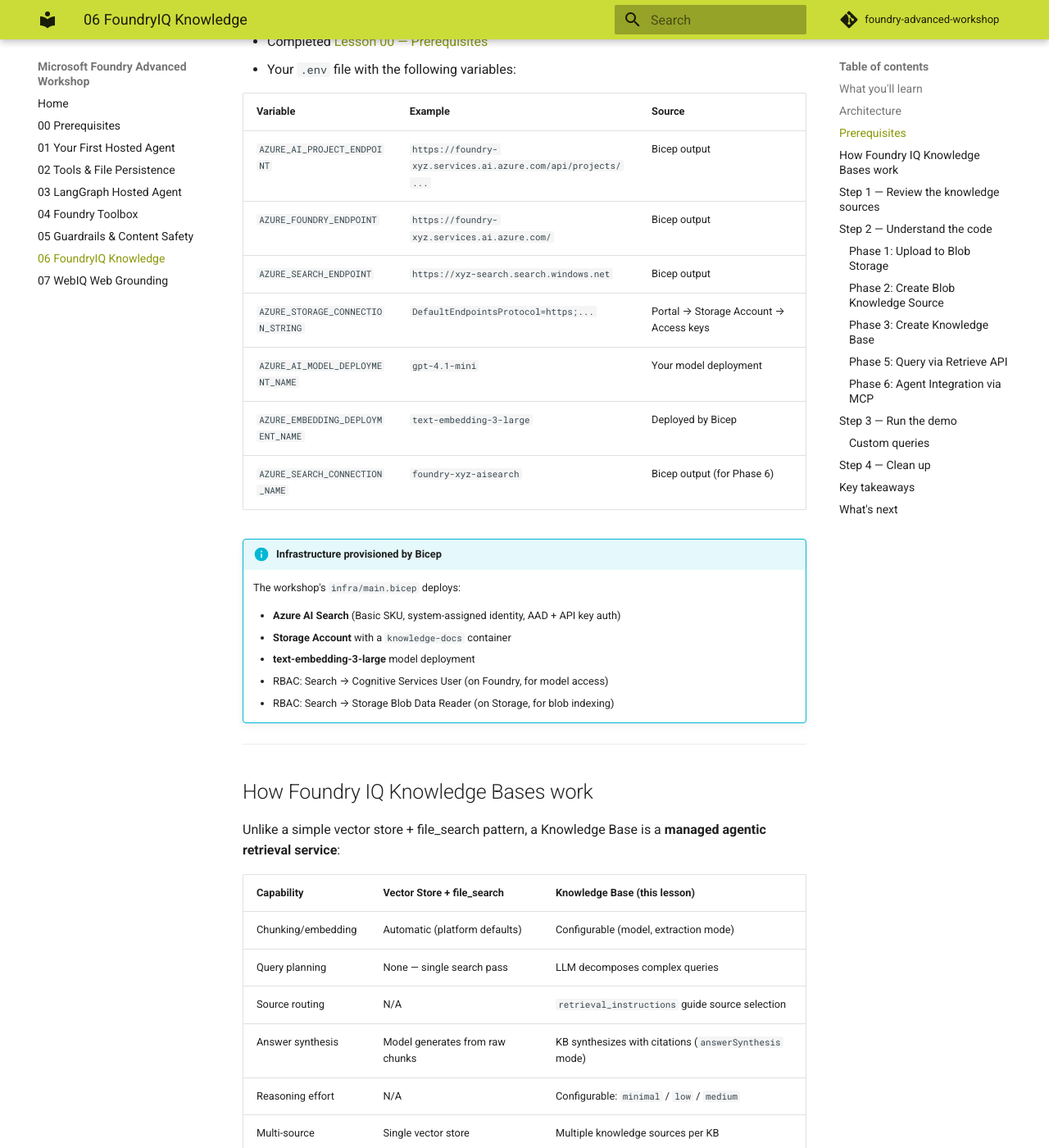
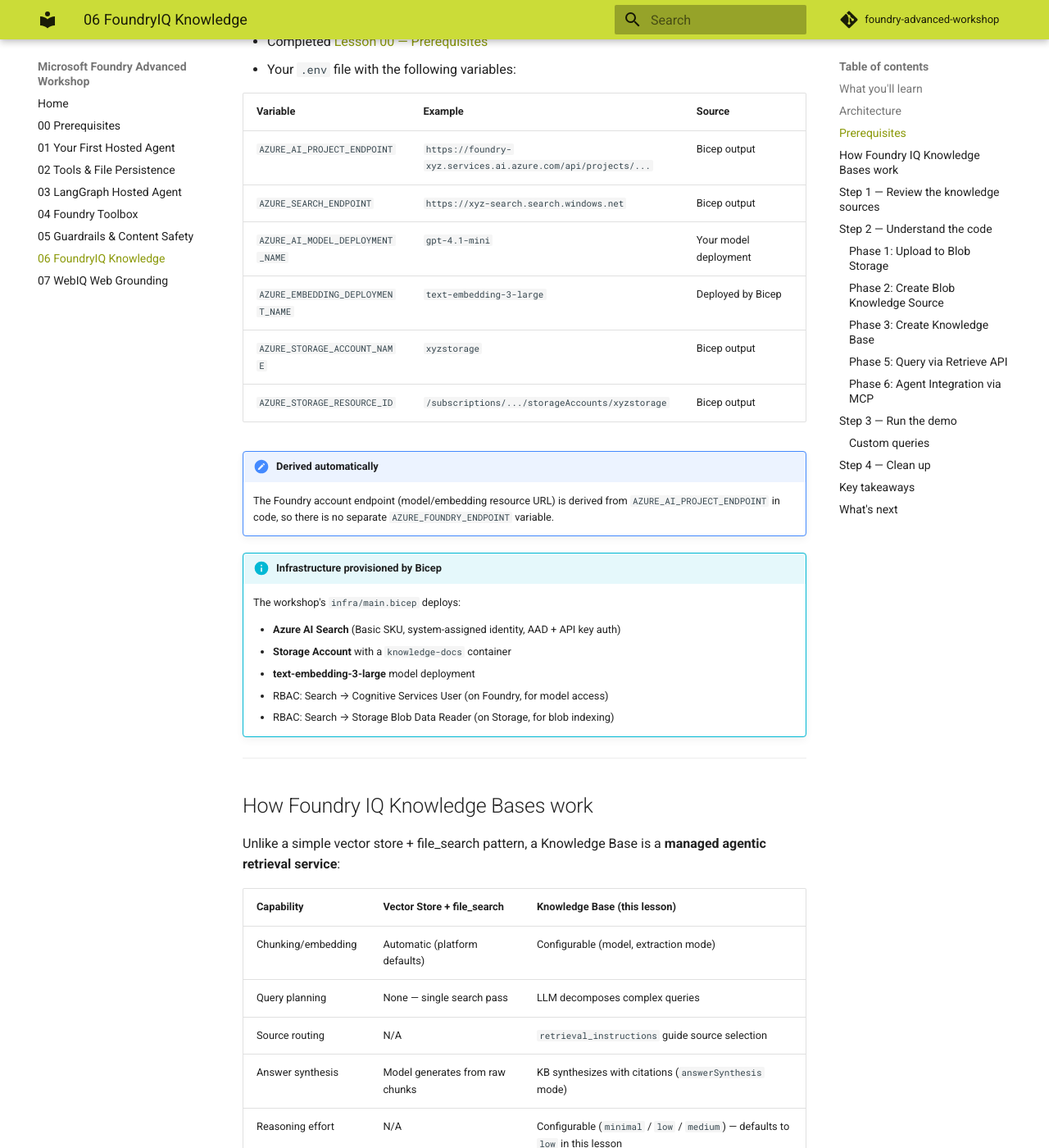
Before and after one commit to beyondelastic/foundry-advanced-workshop, an MkDocs documentation site: the page built from docs/06-foundry-iq.md, in a window 1280 px wide and 1400 px high, scrolled down 1370 px. Shown: the whole window at 82% size. Built offline with MkDocs 1.6.1 and Material for MkDocs 9.7.7, drawn with Linux system fonts in a browser that asks for light colours; comment, search, counter and statistics services are not loaded; some of the changed text lies outside the part shown.

Commit message:
Update environment configuration and documentation for Foundry IQ integration
- Remove redundant AZURE_FOUNDRY_ENDPOINT variable, derive it from AZURE_AI_PROJECT_ENDPOINT
- Add AZURE_STORAGE_ACCOUNT_NAME and AZURE_STORAGE_RESOURCE_ID to environment variables
- Update documentation to reflect changes in variable usage and derived values

```diff
--- a/docs/06-foundry-iq.md
+++ b/docs/06-foundry-iq.md
@@ -60,12 +60,14 @@ flowchart LR
 | Variable | Example | Source |
 |----------|---------|--------|
 | `AZURE_AI_PROJECT_ENDPOINT` | `https://foundry-xyz.services.ai.azure.com/api/projects/...` | Bicep output |
-| `AZURE_FOUNDRY_ENDPOINT` | `https://foundry-xyz.services.ai.azure.com/` | Bicep output |
 | `AZURE_SEARCH_ENDPOINT` | `https://xyz-search.search.windows.net` | Bicep output |
-| `AZURE_STORAGE_CONNECTION_STRING` | `DefaultEndpointsProtocol=https;...` | Portal → Storage Account → Access keys |
 | `AZURE_AI_MODEL_DEPLOYMENT_NAME` | `gpt-4.1-mini` | Your model deployment |
 | `AZURE_EMBEDDING_DEPLOYMENT_NAME` | `text-embedding-3-large` | Deployed by Bicep |
-| `AZURE_SEARCH_CONNECTION_NAME` | `foundry-xyz-aisearch` | Bicep output (for Phase 6) |
+| `AZURE_STORAGE_ACCOUNT_NAME` | `xyzstorage` | Bicep output |
+| `AZURE_STORAGE_RESOURCE_ID` | `/subscriptions/.../storageAccounts/xyzstorage` | Bicep output |
+
+!!! note "Derived automatically"
+    The Foundry account endpoint (model/embedding resource URL) is derived from `AZURE_AI_PROJECT_ENDPOINT` in code, so there is no separate `AZURE_FOUNDRY_ENDPOINT` variable.
 
 !!! info "Infrastructure provisioned by Bicep"
     The workshop's `infra/main.bicep` deploys:
@@ -88,9 +90,9 @@ Unlike a simple vector store + file_search pattern, a Knowledge Base is a **mana
 | Query planning | None — single search pass | LLM decomposes complex queries |
 | Source routing | N/A | `retrieval_instructions` guide source selection |
 | Answer synthesis | Model generates from raw chunks | KB synthesizes with citations (`answerSynthesis` mode) |
-| Reasoning effort | N/A | Configurable: `minimal` / `low` / `medium` |
-| Multi-source | Single vector store | Multiple knowledge sources per KB |
-| Agent integration | `file_search` tool | MCP endpoint → `MCPTool` |
+| Reasoning effort | N/A | Configurable (`minimal` / `low` / `medium`) — defaults to `low` in this lesson |
+| Multi-source | Single vector store | Multiple knowledge sources per KB (blob + search index in this lesson) |
+| Agent integration | `file_search` tool | MCP endpoint → Responses API `mcp` tool |
 
 ---
 
```
Also changed, not shown: 2 other files.
